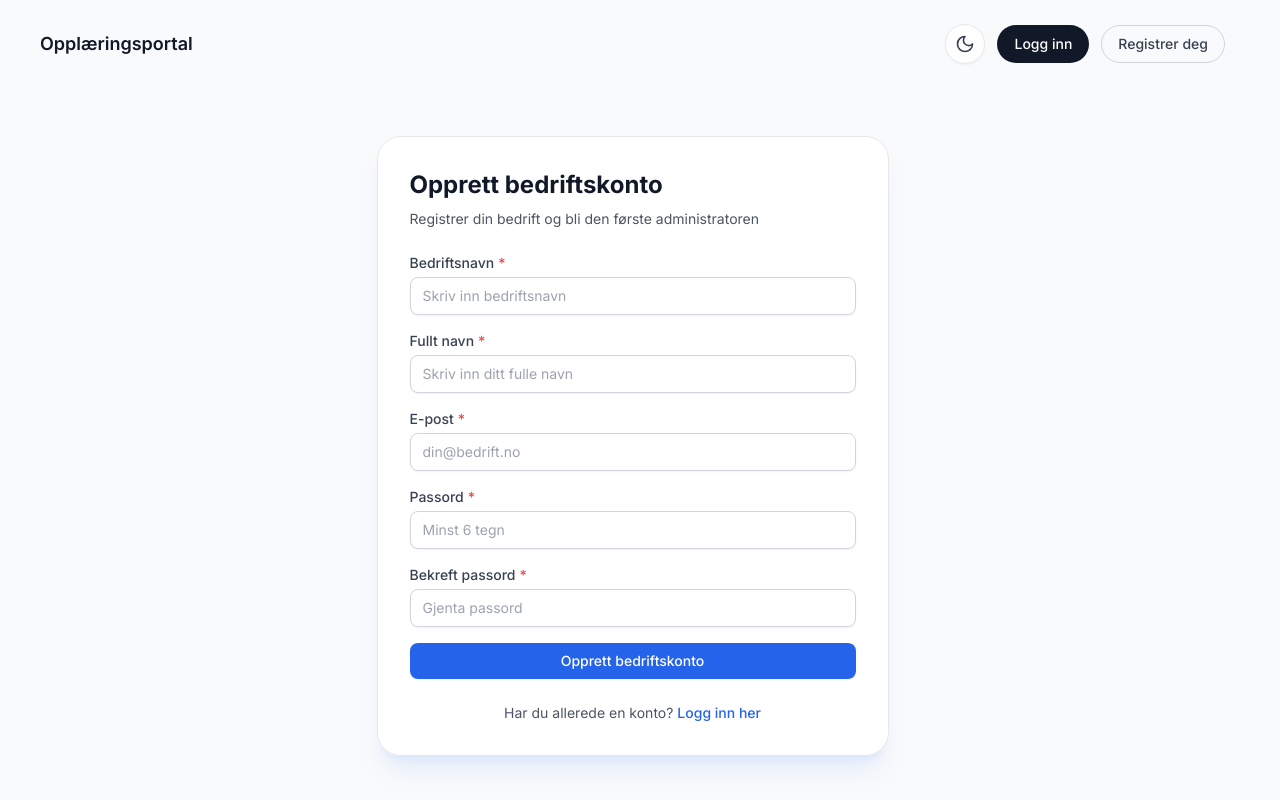
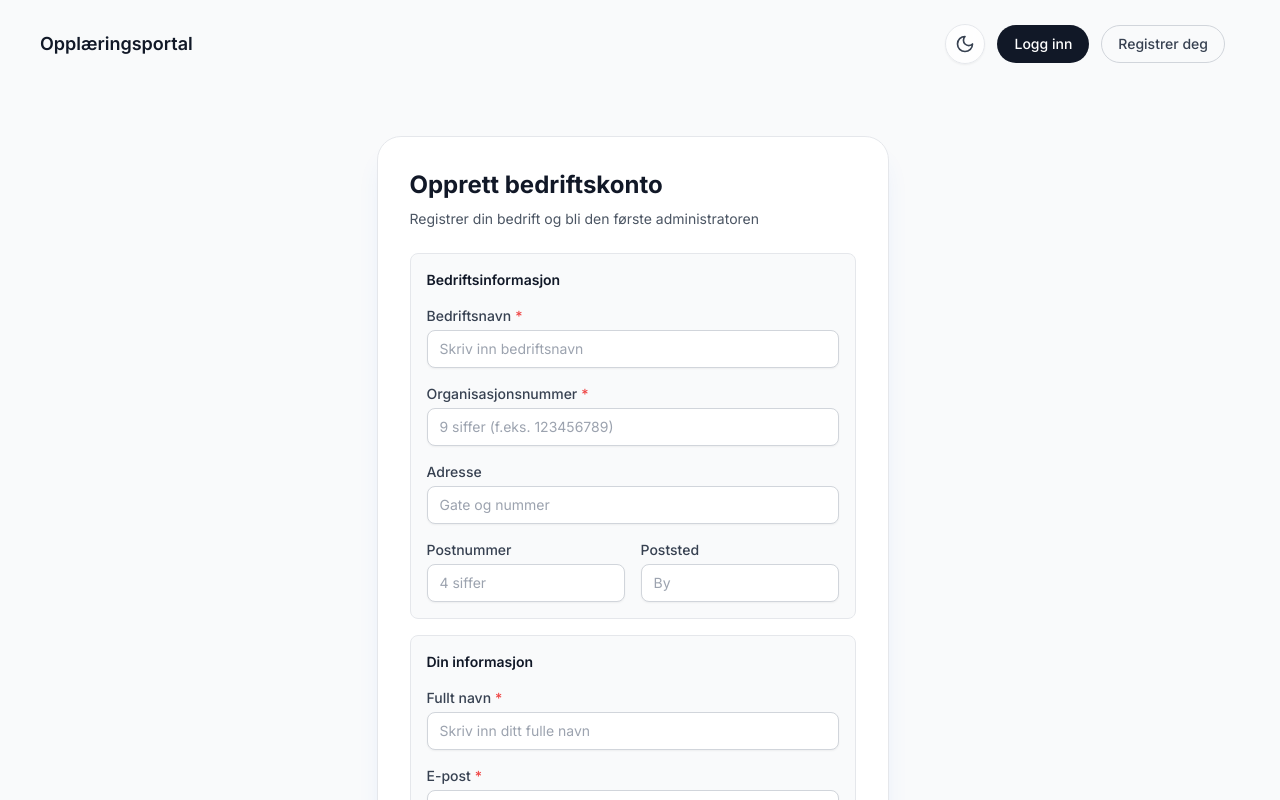
Before and after one commit to kimmartinsen/learning-portal, a Next.js app: page /signup in a window 1280 px wide. Shown: the top 800 px of the page. Built offline with nearby package versions, Linux system fonts and the light colour scheme; no server answers.

Commit message:
Oppdatert

```diff
--- a/app/(auth)/signup/page.tsx
+++ b/app/(auth)/signup/page.tsx
@@ -17,6 +17,10 @@ export default function SignupPage() {
     confirmPassword: '',
     fullName: '',
     companyName: '',
+    orgNumber: '',
+    address: '',
+    postalCode: '',
+    city: '',
   })
 
   const handleChange = (e: React.ChangeEvent<HTMLInputElement>) => {
@@ -36,6 +40,18 @@ export default function SignupPage() {
 
     if (formData.password.length < 6) {
       toast.error('Passord må være minst 6 tegn')
+      return
+    }
+
+    // Validate organisasjonsnummer (9 digits)
+    if (formData.orgNumber && !/^\d{9}$/.test(formData.orgNumber)) {
+      toast.error('Organisasjonsnummer må være 9 siffer')
+      return
+    }
+
+    // Validate postnummer (4 digits)
+    if (formData.postalCode && !/^\d{4}$/.test(formData.postalCode)) {
+      toast.error('Postnummer må være 4 siffer')
       return
     }
 
@@ -62,6 +78,10 @@ export default function SignupPage() {
         .from('companies')
         .insert([{
           name: formData.companyName,
+          org_number: formData.orgNumber || null,
+          address: formData.address || null,
+          postal_code: formData.postalCode || null,
+          city: formData.city || null,
           badge_system_enabled: true,
         }])
         .select()
@@ -117,6 +137,9 @@ export default function SignupPage() {
       </div>
 
       <form onSubmit={handleSubmit} className="space-y-4">
+        <div className="space-y-4 p-4 bg-gray-50 dark:bg-gray-800/50 rounded-lg border border-gray-200 dark:border-gray-700">
+          <h3 className="text-sm font-semibold text-gray-900 dark:text-gray-100">Bedriftsinformasjon</h3>
+
           <Input
             label="Bedriftsnavn"
             name="companyName"
@@ -126,6 +149,51 @@ export default function SignupPage() {
             onChange={handleChange}
             placeholder="Skriv inn bedriftsnavn"
           />
+
+          <Input
+            label="Organisasjonsnummer"
+            name="orgNumber"
+            type="text"
+            required
+            value={formData.orgNumber}
+            onChange={handleChange}
+            placeholder="9 siffer (f.eks. 123456789)"
+            maxLength={9}
+          />
+
+          <Input
+            label="Adresse"
+            name="address"
+            type="text"
+            value={formData.address}
+            onChange={handleChange}
+            placeholder="Gate og nummer"
+          />
+
+          <div className="grid grid-cols-2 gap-4">
+            <Input
+              label="Postnummer"
+              name="postalCode"
+              type="text"
+              value={formData.postalCode}
+              onChange={handleChange}
+              placeholder="4 siffer"
+              maxLength={4}
+            />
+
+            <Input
+              label="Poststed"
+              name="city"
+              type="text"
+              value={formData.city}
+              onChange={handleChange}
+              placeholder="By"
+            />
+          </div>
+        </div>
+
+        <div className="space-y-4 p-4 bg-gray-50 dark:bg-gray-800/50 rounded-lg border border-gray-200 dark:border-gray-700">
+          <h3 className="text-sm font-semibold text-gray-900 dark:text-gray-100">Din informasjon</h3>
 
           <Input
             label="Fullt navn"
@@ -166,6 +234,7 @@ export default function SignupPage() {
           onChange={handleChange}
           placeholder="Gjenta passord"
         />
+        </div>
 
         <Button type="submit" loading={loading} className="w-full">
           Opprett bedriftskonto
```
Also changed, not shown: 1 other file (tests, documents, lock files or other folders). Lines whose indentation alone changed are shown as unchanged.
